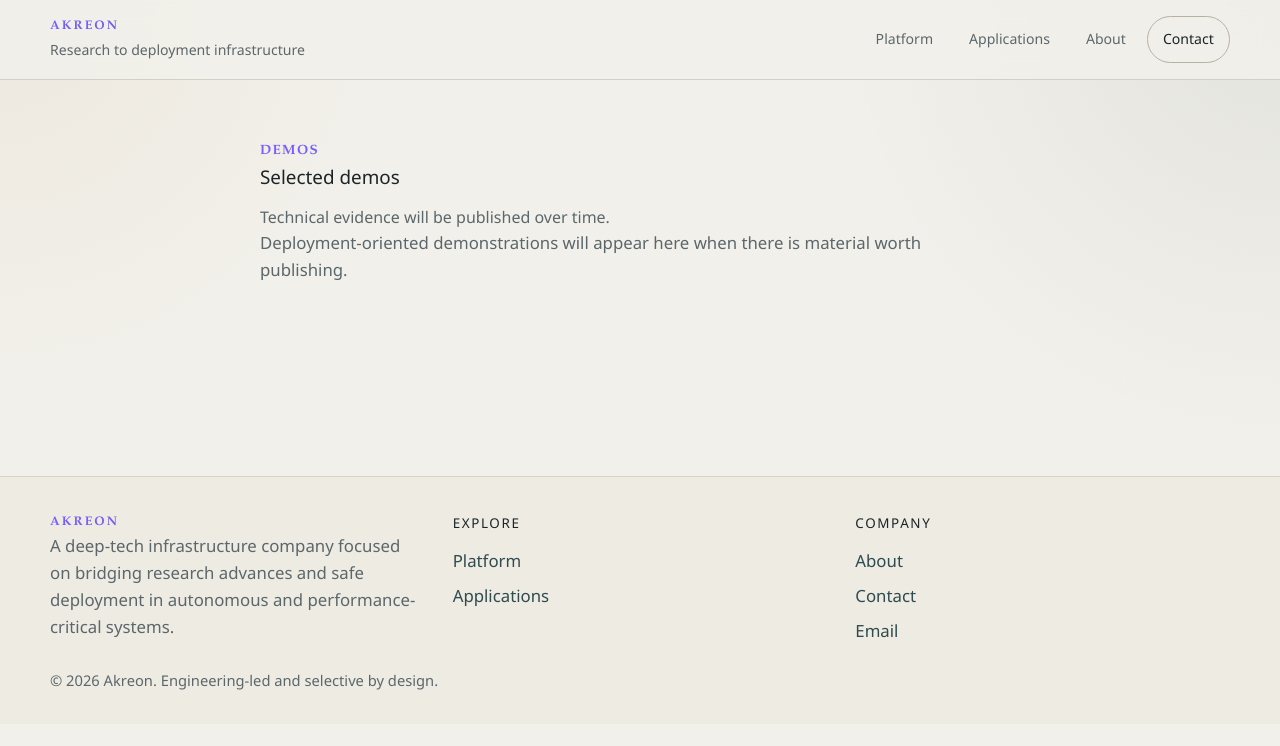
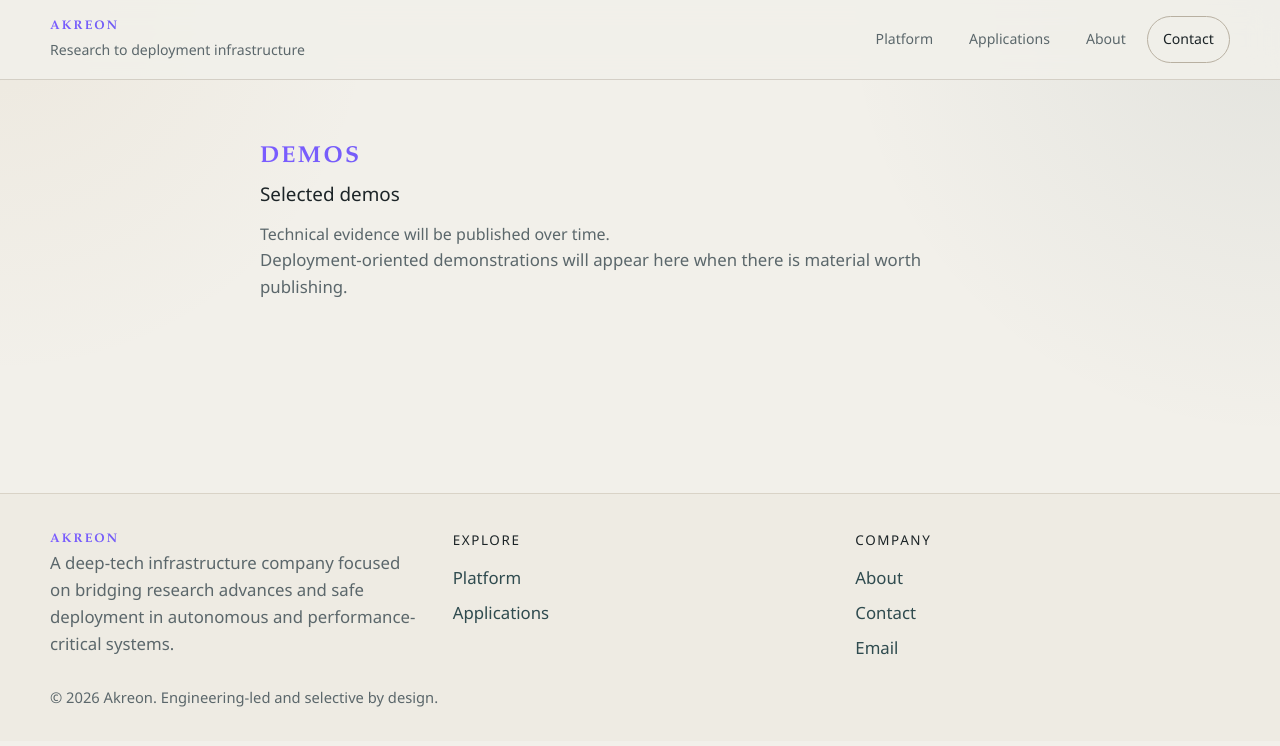
Before and after one commit to Akreon-LLC/akreon-llc.github.io, a Jekyll site: the page built from demos.html, in a window 1280 px wide. Shown: the top 746 px of the page. Built offline with Jekyll 4.4.1, drawn with Linux system fonts in a browser that asks for light colours.

Commit message:
Updating eyebrow sizes

```diff
--- a/_sass/site.scss
+++ b/_sass/site.scss
@@ -274,6 +274,13 @@ ul {
   margin: 0 auto 0.8rem;
   font-size: clamp(1.05rem, 1.8vw, 1.5rem);
   line-height: 1.15;
+  font-family: $serif-stack;
+}
+
+.page-shell .eyebrow {
+  margin-bottom: 0.75rem;
+  font-size: clamp(1.05rem, 1.8vw, 1.45rem);
+  line-height: 1.12;
   font-family: $serif-stack;
 }
 
```
